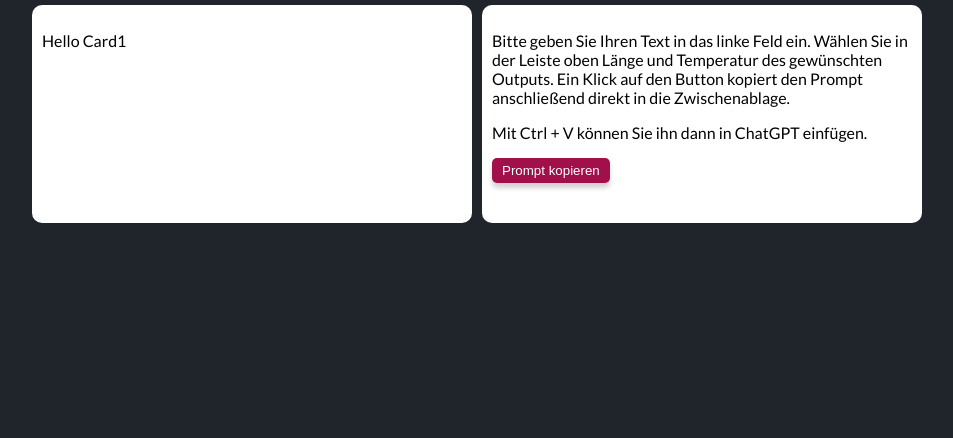
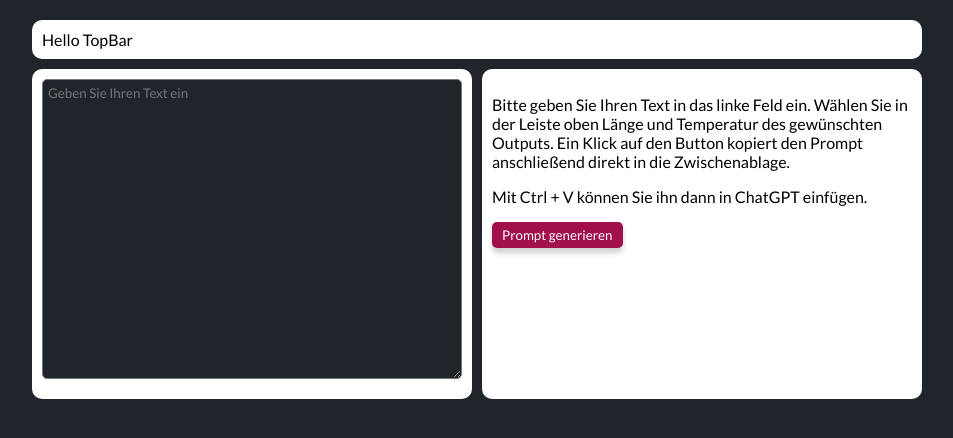
Before and after one commit to ClemensPilz/gpt-health-prompter, a React (Create React App) app: page / in a window 1280 px wide. Shown: the top 438 px of the page, without its empty margins (163-1116 px from the left). Built offline with nearby package versions, Linux system fonts and the light colour scheme.

Commit message:
added basic text handling

```diff
--- a/src/App.css
+++ b/src/App.css
@@ -1,13 +1,14 @@
+* {
+  box-sizing: border-box;
+  font-family: "Lato", sans-serif;
+}
+
 html {
   background-color: #20242b;
-  font-family: "Lato", sans-serif;
-  box-sizing: border-box;
 }
 
 #app {
   width: 900px;
-  margin-left: auto;
-  margin-right: auto;
-  min-height: 100vh;
+  margin: 20px auto 0;
   background-color: #20242b;
 }
--- a/src/App.js
+++ b/src/App.js
@@ -1,9 +1,11 @@
 import "./App.css";
 import CardBar from "./components/CardBar";
+import TopBar from "./components/TopBar";
 
 function App() {
   return (
     <div id="app">
+      <TopBar />
       <CardBar />
     </div>
   );
--- a/src/components/CardBar.js
+++ b/src/components/CardBar.js
@@ -1,13 +1,39 @@
 import Card from "./util/Card";
 import styles from "./CardBar.module.css";
 import Button from "./util/Button";
+import { useState } from "react";
 
 export default function CardBar() {
+  const [inputText, setInputText] = useState("");
+  const [confirmActive, setConfirmActive] = useState("");
+  const classNames = [styles.confirmationText, confirmActive];
+
+  const textChangeHandler = (e) => {
+    const text = e.target.value;
+    if (text.trim().length > 5) {
+      setInputText(text);
+    }
+  };
+
+  const onClickHandler = () => {
+    if (navigator && navigator.clipboard && navigator.clipboard.writeText) {
+      navigator.clipboard.writeText(inputText);
+      setConfirmActive(styles.visible);
+      setTimeout(() => setConfirmActive(""), 1300);
+    } else {
+      console.log("Clipboard API not available");
+    }
+  };
+
   return (
     <div className={styles.cardBar}>
       <div className={styles.card}>
         <Card>
-          <p>Hello Card1</p>
+          <textarea
+            onChange={textChangeHandler}
+            className={styles.textArea}
+            placeholder="Geben Sie Ihren Text ein"
+          ></textarea>
         </Card>
       </div>
 
@@ -20,7 +46,15 @@ export default function CardBar() {
             Zwischenablage.
           </p>
           <p>Mit Ctrl + V können Sie ihn dann in ChatGPT einfügen.</p>
-          <Button color="#a1104a" text="Prompt kopieren" />
+          <Button
+            color="#a1104a"
+            text="Prompt generieren"
+            onClick={onClickHandler}
+          />
+
+          <p className={classNames.join(" ")}>
+            Prompt in Zwischenablage kopiert!
+          </p>
         </Card>
       </div>
     </div>
--- a/src/components/CardBar.module.css
+++ b/src/components/CardBar.module.css
@@ -6,3 +6,23 @@
   width: 50%;
   min-height: 100%;
 }
+
+.textArea {
+  width: 100%;
+  height: 300px;
+  display: block;
+  padding: 5px;
+  border-radius: 5px;
+  background-color: #20242b;
+  color: white;
+}
+
+.confirmationText {
+  color: red;
+  opacity: 0;
+  transition: opacity 0.5s ease-in-out;
+}
+
+.confirmationText.visible {
+  opacity: 1;
+}
--- a/src/components/TopBar.js
+++ b/src/components/TopBar.js
@@ -0,0 +1,9 @@
+import Card from "./util/Card";
+
+export default function TopBar(props) {
+  return (
+    <div>
+      <Card>Hello TopBar</Card>
+    </div>
+  );
+}
--- a/src/components/util/Button.js
+++ b/src/components/util/Button.js
@@ -1,8 +1,12 @@
 import styles from "./Button.module.css";
 
-export default function Button({ color, text }) {
+export default function Button({ color, text, onClick }) {
   return (
-    <button className={styles.button} style={{ backgroundColor: color }}>
+    <button
+      className={styles.button}
+      style={{ backgroundColor: color }}
+      onClick={onClick}
+    >
       {text}
     </button>
   );
```
